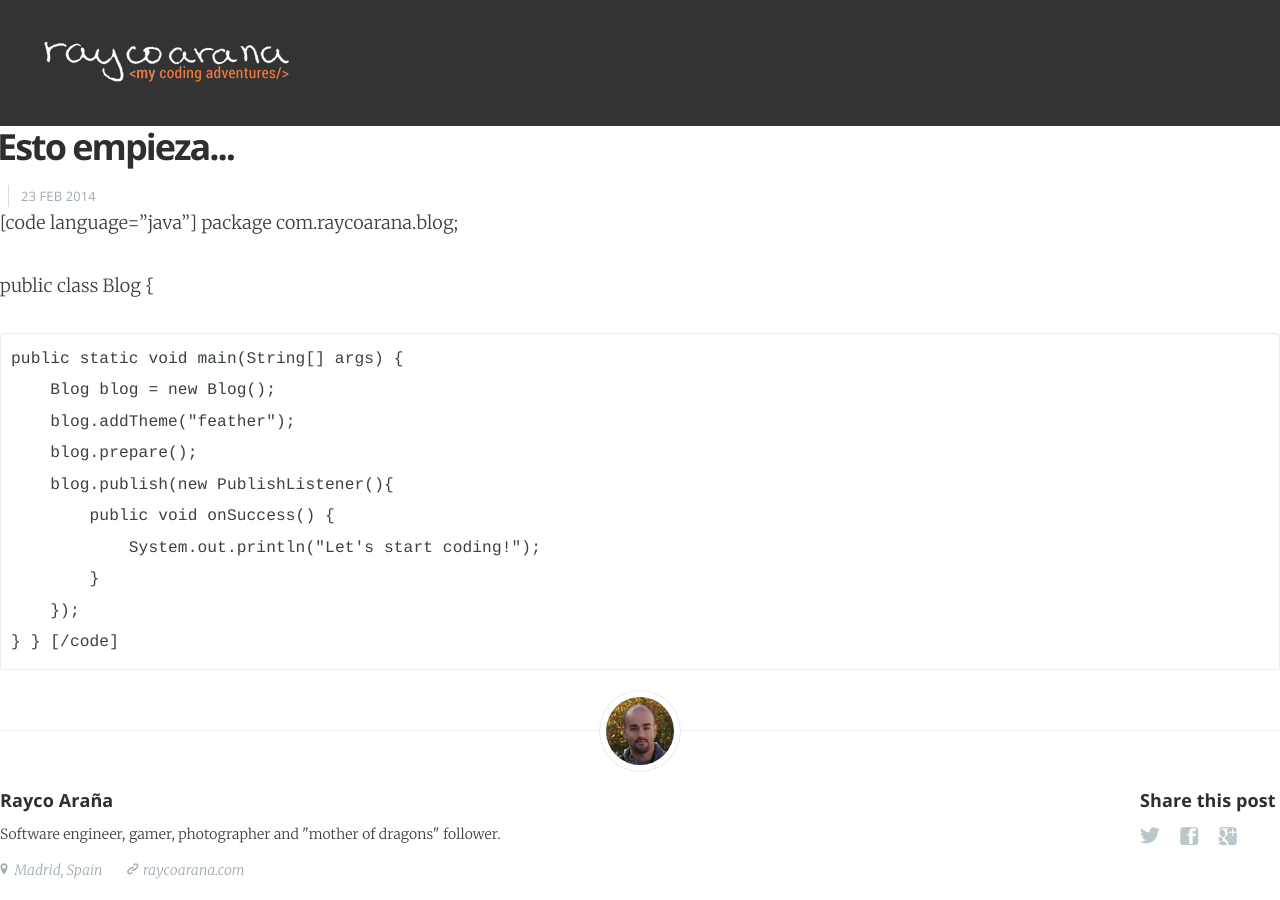
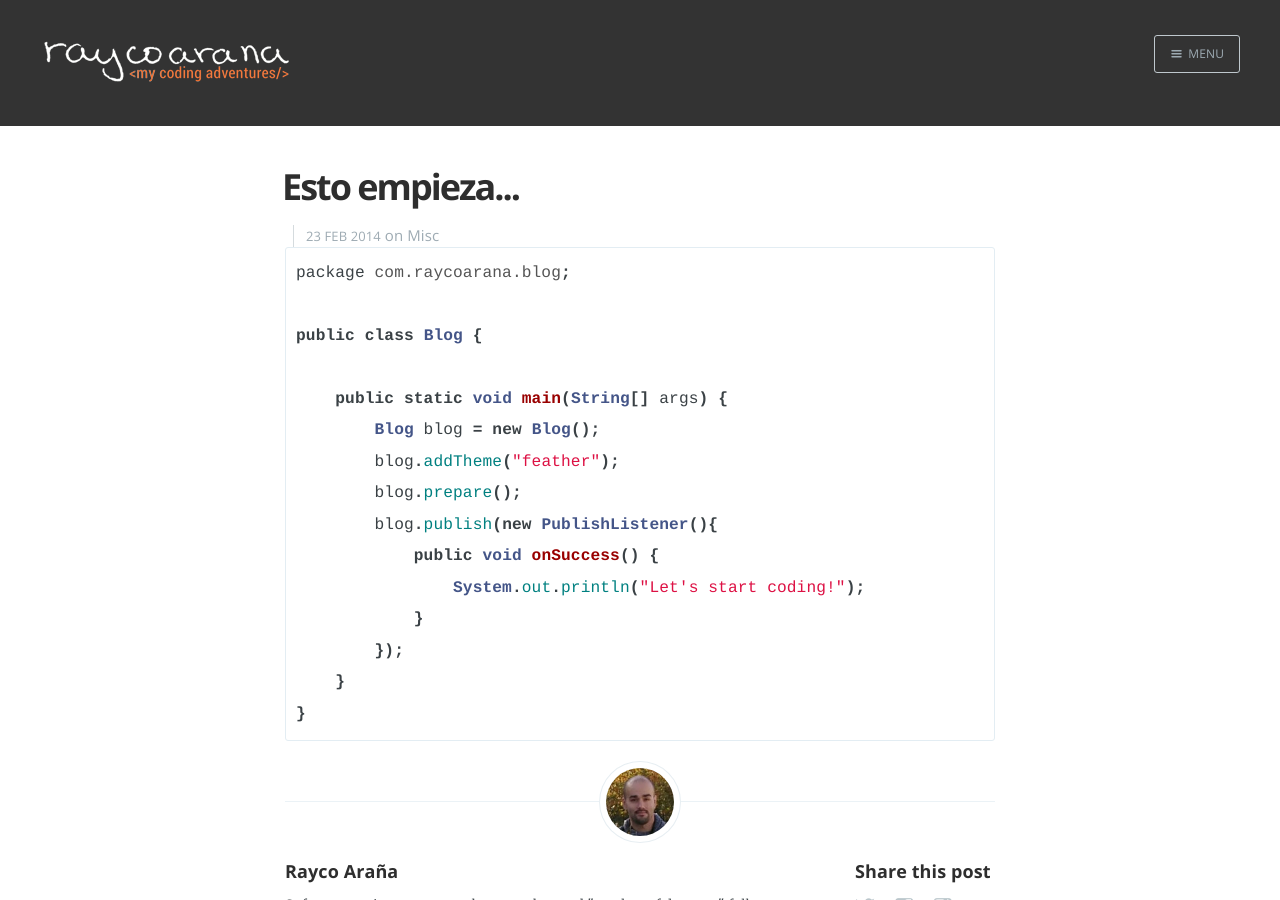
Before and after one commit to raycoarana/raycoarana.github.io, a Jekyll site: the page built from _posts/2014-02-23-hello-world.md, in a window 1280 px wide and 900 px high. Built offline with Jekyll 4.4.1, drawn with Linux system fonts in a browser that asks for light colours; nearby versions of some CDN libraries.

Commit message:
#14 Migrate hello-world

````diff
--- a/_posts/2014-02-23-hello-world.md
+++ b/_posts/2014-02-23-hello-world.md
@@ -1,17 +1,17 @@
 ---
-author: raycoarana
-comments: true
-date: 2014-02-23 11:50:21+00:00
 layout: post
-link: http://raycoarana.com/misc/hello-world/
 slug: hello-world
 title: Esto empieza...
-wordpress_id: 1
+date: 2014-02-23 11:50:21+00:00
+tags:
+  - misc
+subclass: 'post tag-test tag-content'
 categories:
-- Miscelánea
+  - raycoarana
+navigation: True
 ---
 
-[code language="java"]
+```java
 package com.raycoarana.blog;
 
 public class Blog {
@@ -27,4 +27,4 @@
         });
     }
 }
-[/code]
+```
````
